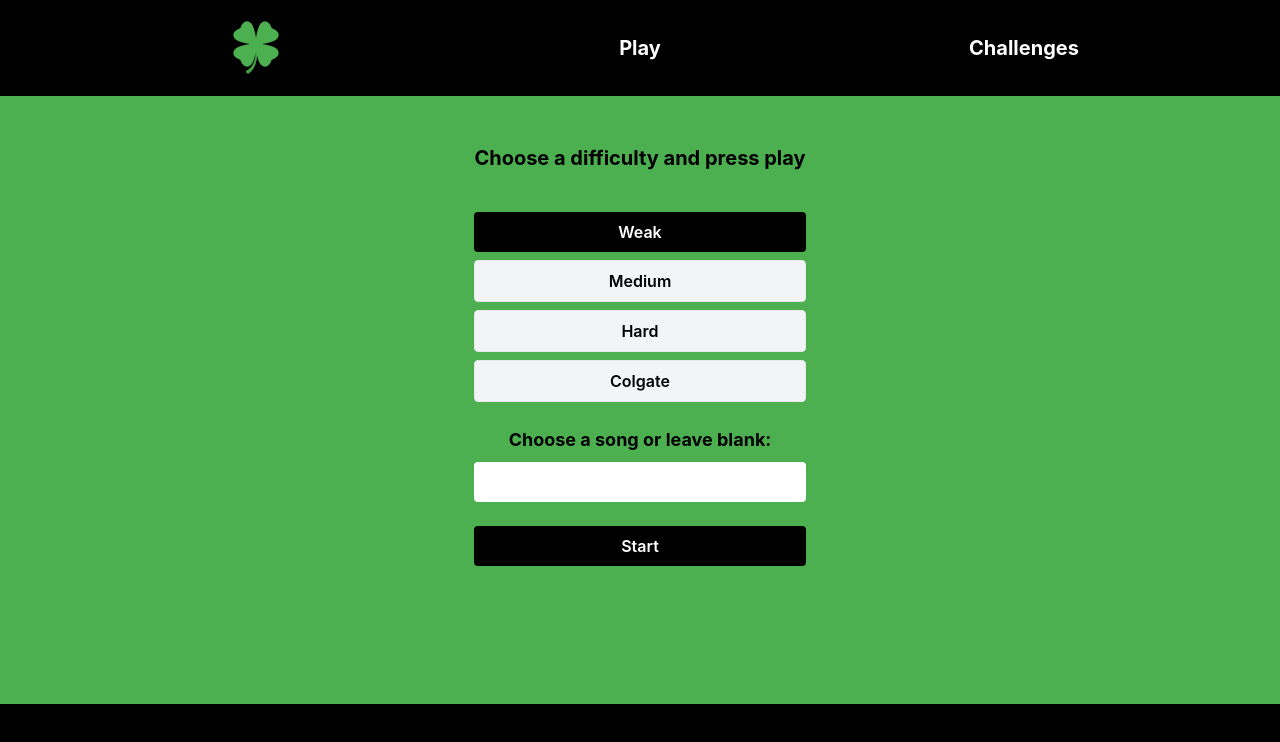
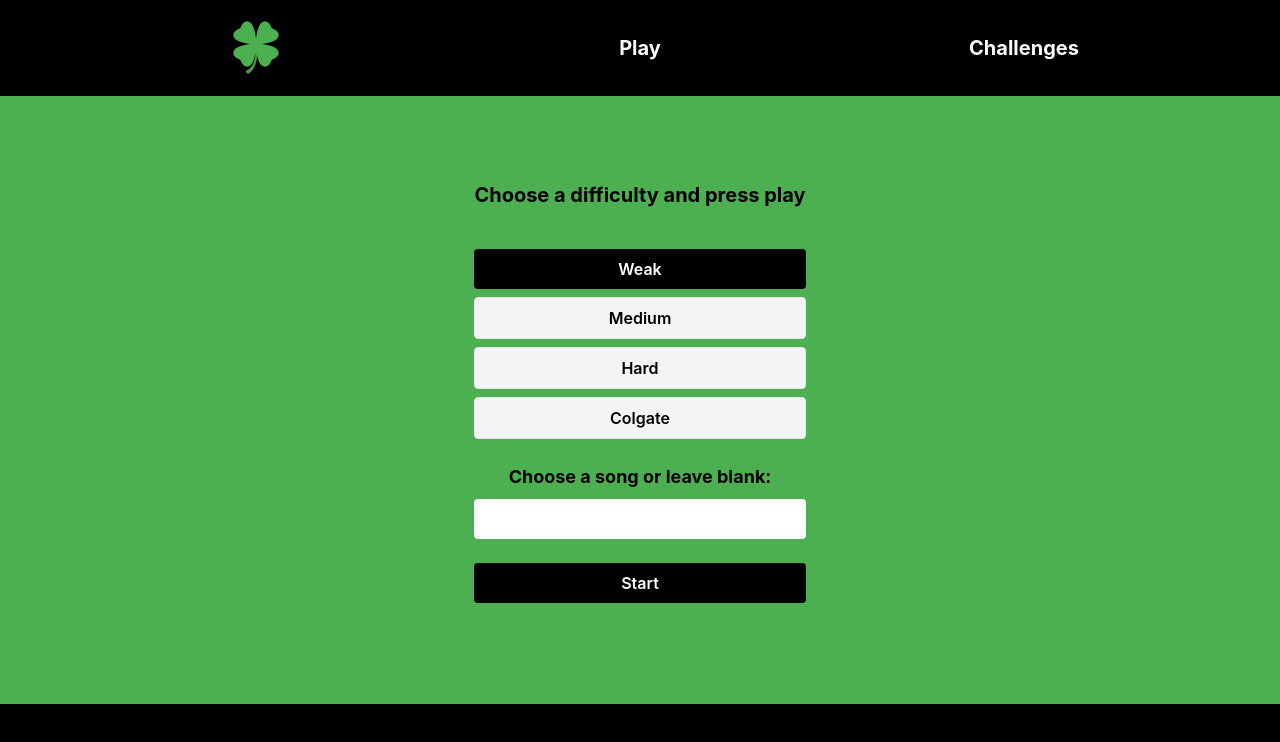
Before and after one commit to magnush-github/drinkup2, a React (Create React App) app: page /#/play in a window 1280 px wide. Shown: the top 742 px of the page. Built offline with nearby package versions, Linux system fonts and the light colour scheme.

Commit message:
more layout changes

```diff
--- a/src/components/showChallenge.tsx
+++ b/src/components/showChallenge.tsx
@@ -6,10 +6,10 @@ interface IProps {
 }
 const ShowChallenge = ({ challenge, changeStatus }: IProps) => {
   return (
-    <div className=" flex flex-col items-center justify-center ">
+    <div className="flex flex-col items-center justify-center gap-12">
       <p className="text-xl font-semibold">{challenge.description}</p>
       <button
-        className="bg-black text-white p-2 rounded w-32 mt-8 font-semibold"
+        className="bg-black text-white p-2 rounded w-32 font-semibold"
         onClick={() => changeStatus("playing")}
       >
         Continue
--- a/src/pages/play.tsx
+++ b/src/pages/play.tsx
@@ -26,7 +26,7 @@ const Play = () => {
     setSong(_song);
   };
   return (
-    <div className="">
+    <div className="grow flex flex-col justify-center gap-4">
       {status === "new" && (
         <ChooseDifficulty
           changeStatus={changeStatus}
@@ -44,7 +44,7 @@ const Play = () => {
           changeStatus={changeStatus}
         />
       )}
-      <p className="underline font-bold text-center italic mt-2 underline-offset-2">
+      <p className="underline font-bold text-center italic underline-offset-2">
         {errorMessage}
       </p>
     </div>
```
